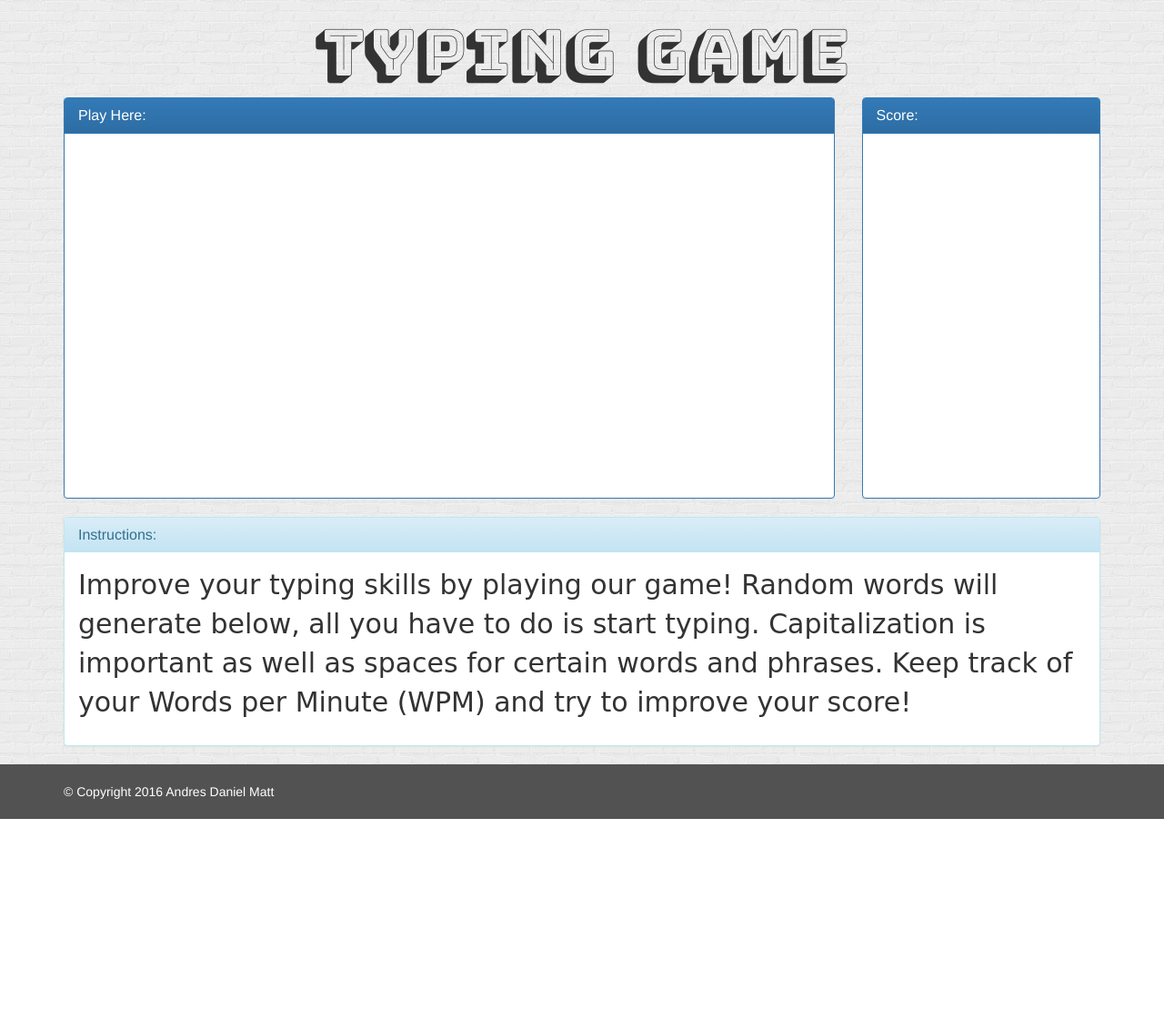
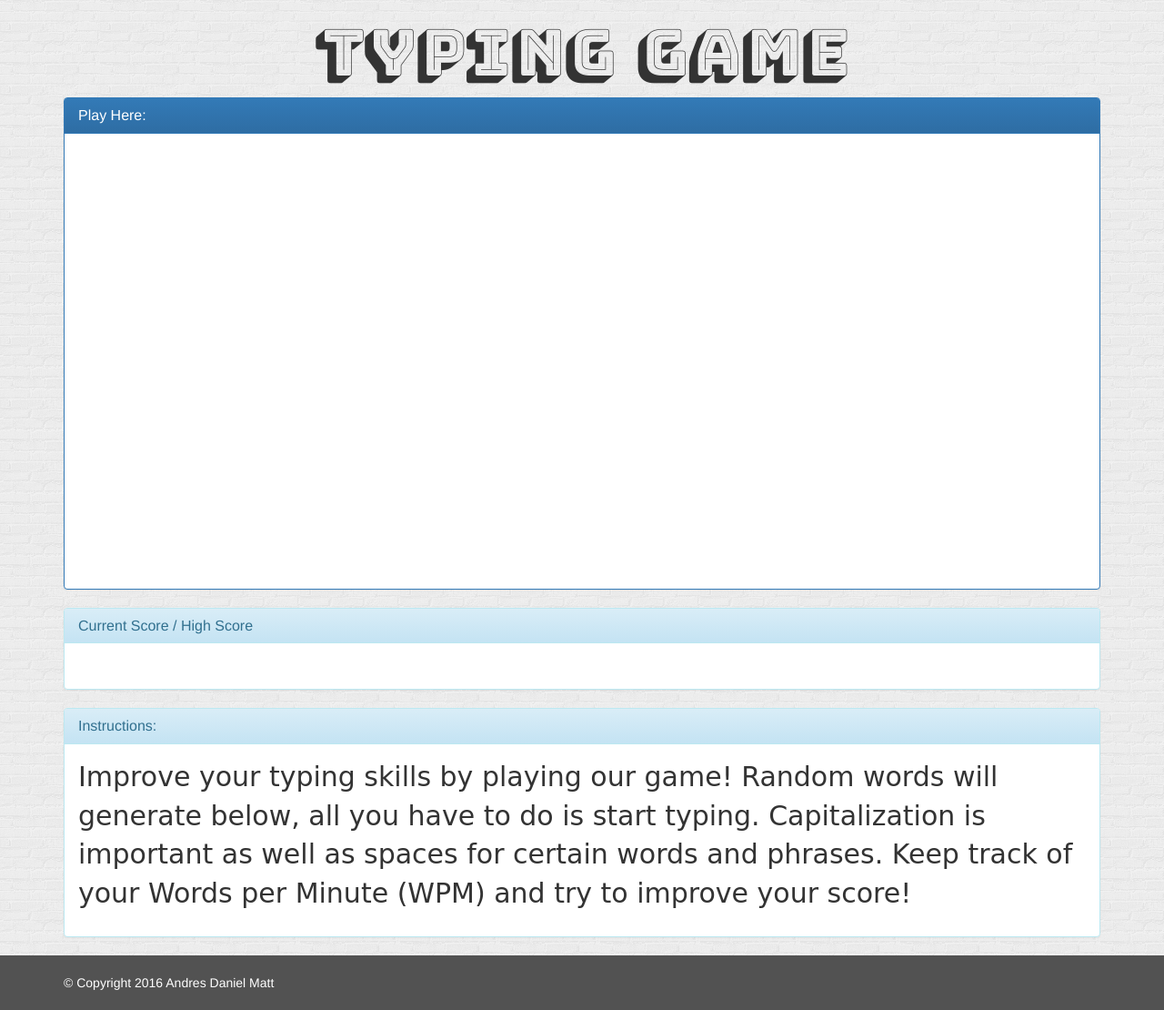
Before and after one commit to mattsplats/Type_Or_Die, a PHP site: page / in a window 1280 px wide. Shown: the whole page at 91% size. Before the commit the page ends 900 px from the top, so only its background shows below. Run offline with PHP 8.4, Linux system fonts and the light colour scheme; some libraries are stand-ins or nearby versions; some web fonts are replaced.

Commit message:
html fix

```diff
--- a/assets/css/style.css
+++ b/assets/css/style.css
@@ -21,10 +21,6 @@
   font-size: 70px;
 }
 
-.jumbotron {
-	background-color: rgba(0,0,0,0.1);
-}
-
 .footer-text {
 	color: white;
 	text-align: left;
@@ -32,12 +28,7 @@
 }
 
 #game-body {
-  height: 400px;
-}
-
-#score-body {
-height: 400px;
-position: relative;
+  height: 500px;
 }
 
 .instructions {
--- a/index.html
+++ b/index.html
@@ -22,7 +22,7 @@
     <h1 class="text-center">Typing Game</h1>
 
   		<div class="row">
-  			<div class="col-lg-9">
+  			<div class="col-lg-12">
   				<div class="panel panel-primary">
   					<div class="panel-heading">
   						<h3 class="panel-title">Play Here:</h3>
@@ -33,15 +33,24 @@
   					</div>
   				</div>
   			</div>
-
-  			<div class="col-lg-3">
-  				<div class="panel panel-primary">
-  					<div class="panel-heading">
-  						<h3 class="panel-title">Score:</h3>
   		</div>
 
-  					<div class="panel-body" id="score-body">
-  						<div id="score"></div> <!-- Place score in this div (score) -->
+      <div class="row">
+        <div class="col-lg-12">
+          <div class="panel panel-info">
+            <div class="panel-heading">
+              <h3 class="panel-title">Current Score / High Score</h3>
+            </div>
+
+            <div class="panel-body">
+              <table class="table table-hover" id="score-table">
+                <thead>
+                  <tr>
+
+                  </tr>
+                </thead>
+                <tbody></tbody>
+              </table>
             </div>
           </div>
         </div>
@@ -62,7 +71,7 @@
         </div>
       </div> <!-- End Instructions -->
 
-	</div>
+	</div> <!-- End Container -->
 
 	<footer class="footer">
   	<div class="container">
@@ -74,6 +83,5 @@
 	<script src="https://maxcdn.bootstrapcdn.com/bootstrap/3.3.6/js/bootstrap.min.js" integrity="sha384-0mSbJDEHialfmuBBQP6A4Qrprq5OVfW37PRR3j5ELqxss1yVqOtnepnHVP9aJ7xS" crossorigin="anonymous"></script>
 	<script src="https://www.gstatic.com/firebasejs/3.3.2/firebase.js"></script>
 	<script src="assets/javascript/app.js"></script>
-
 </body>
 </html>
```
Lines whose indentation alone changed are shown as unchanged.
